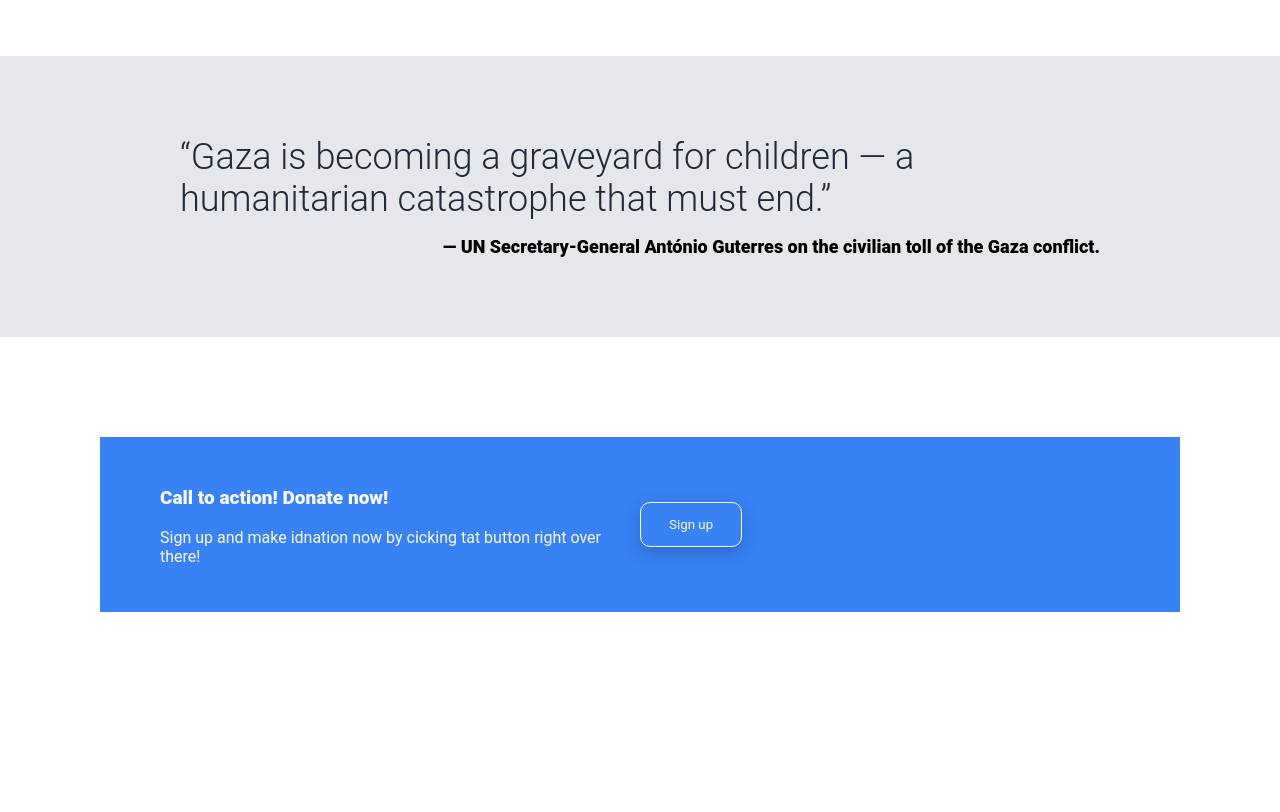
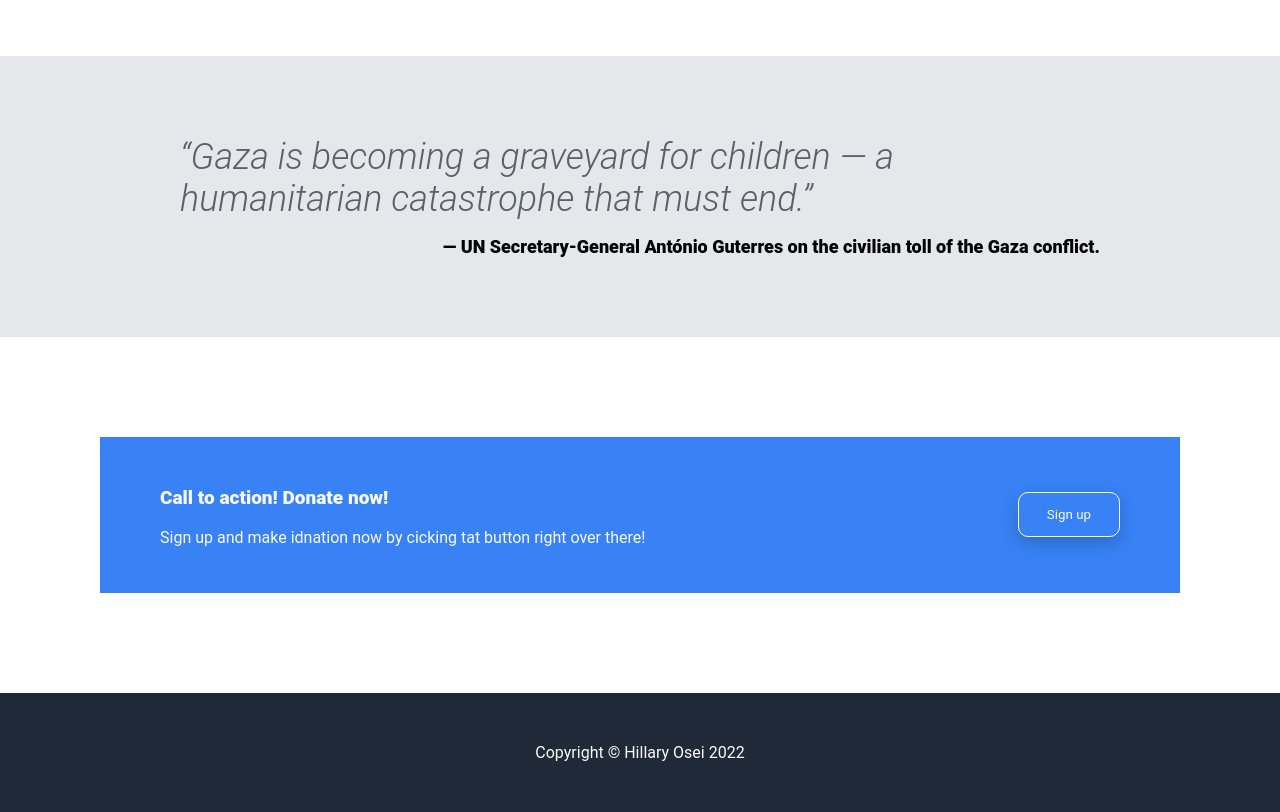
Before and after one commit to kemelbaymariyam/landing_page, a plain HTML site: page index.html in a window 1280 px wide. Shown: the part 1076-1888 px from the top of the page. Before the commit the page ends 1788 px from the top, so only its background shows below. Drawn offline with Linux system fonts and the light colour scheme.

Commit message:
Complete  footer html and  css code

```diff
--- a/index.html
+++ b/index.html
@@ -80,5 +80,8 @@
             </div>
         </div>
     </div>
+    <div class="footer">
+        Copyright © Hillary Osei 2022
+    </div>
 </body>
 </html>
--- a/style.css
+++ b/style.css
@@ -1,5 +1,5 @@
  * {
-    font-family: Roboto, sans-serif ;
+    font-family: Roboto, sans-serif;
     /* flex-wrap: wrap; didnt work for some reason */
 }
 
@@ -31,18 +31,19 @@
     display: flex;
     justify-content: space-around;
     padding: 0px 100px 60px 100px;
+    flex-wrap: wrap;
  }
 
  .hero-left, .hero-right {
     flex: 1;
     max-width: 450px;
+    min-width: 450px;
  }
 
 #image { /* div*/
     display: flex;
     justify-content: center;
     align-items: centers;
-    flex: 1 1 auto;
     padding-top: 45px;
     padding-bottom: 25px;
  }
@@ -185,6 +186,8 @@
     font-size: 36px;
     font-weight: 300;
     color: #1F2937;
+    opacity: 0.7;
+    font-style: italic;
     justify-content: center;
     align-content: center;
     padding-bottom: 16px;
@@ -205,6 +208,7 @@
 .pop-up {
     background-color: #3882F6;
     display: flex;
+    flex-wrap: wrap;
     padding: 30px 60px 30px 60px;
     justify-content: center;
     align-items: center;
@@ -230,10 +234,16 @@
   transition: all 0.25s ease;
   box-shadow: 0 6px 18px rgba(0, 0, 0, 0.2);
 }
-.pop-up-right, .pop-up-left {
+
+.pop-up-right {
+    display: flex;
+    justify-content: flex-end;
     flex: 1;
 }
-.pop-up-right {
-    display: flex;
-    align-content: flex-end;
+
+.footer {
+    background-color: #1F2937;
+    padding: 50px;
+    text-align: center;
+    color: #F9FAF8;
 }
```
